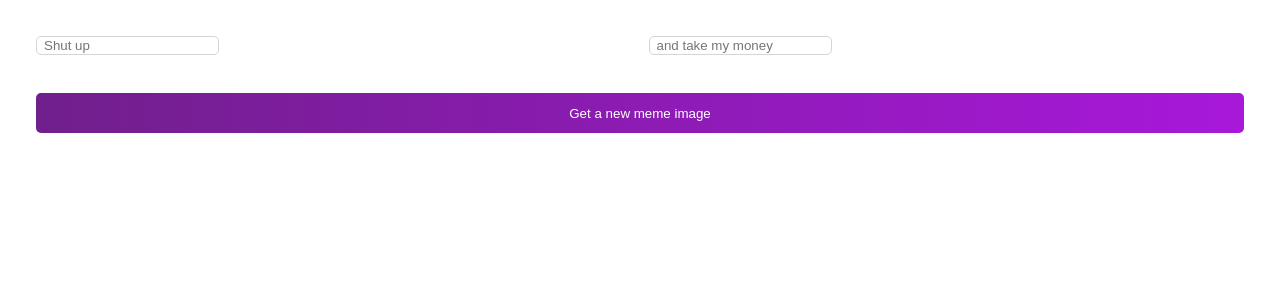
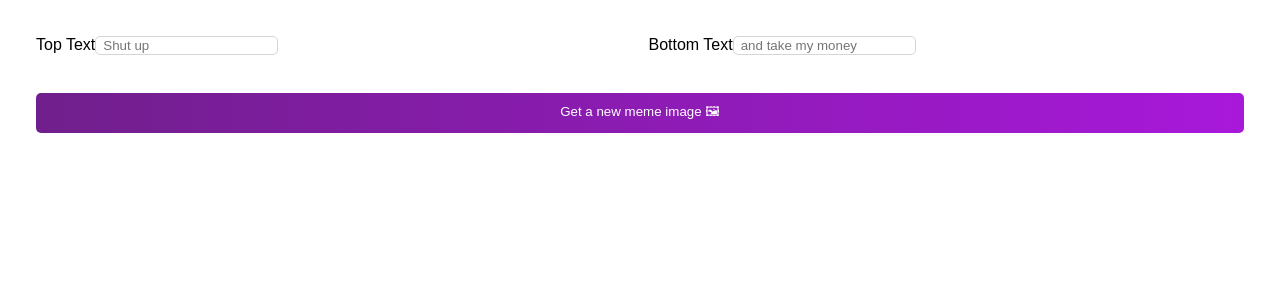
Before and after one commit to Alutta-SVG/CS20240199_WFO2407_Group_C_Alutta_Matambo_DJS07, a React (Vite) app: page / in a window 1280 px wide. Shown: the top 300 px of the page. Built offline with nearby package versions, Linux system fonts and the light colour scheme.

Commit message:
Updated form input fields and button text in App component

```diff
--- a/src/App.jsx
+++ b/src/App.jsx
@@ -3,28 +3,33 @@ function App() {
 
   return (
     <main>
-    <form className = "form">
+    <form className="form">
         <div>
+            <label htmlFor="top-text">Top Text</label>
             <input
-             type="text"
-            placeholder="Shut up"
-            className="form--input">
-            </input>
+                id="top-text"
+                type="text"
+                placeholder="Shut up"
+                className="form--input"
+            />
         </div>
         <div>
-            <input type="text"
-            placeholder="and take my money"
-            className="form--input">
-            </input>
+            <label>Bottom Text
+            <input
+                    type="text"
+                    placeholder="and take my money"
+                    className="form--input"
+                />
+            </label>
         </div>
         <button
-        className="form--button"
+            className="form--button"
         >
-            Get a new meme image
+            Get a new meme image 🖼
         </button>
     </form>
 </main>
-  )
+)
 }
 
 export default App
```
